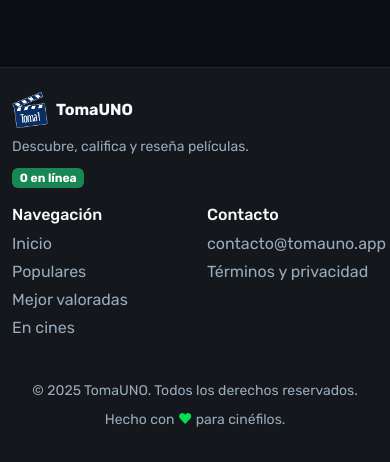
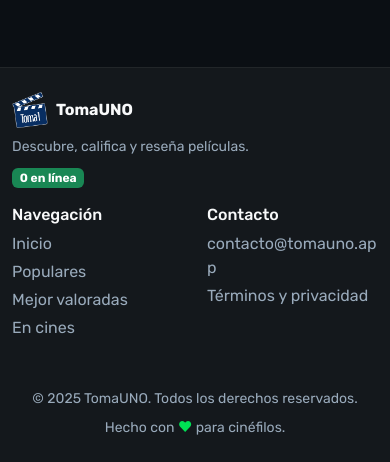
Before and after one commit to marcos-arduino/toma1, a Flask app: page / in a window 390 px wide; the page is wider, and only the part inside the window is pictured. Shown: the part 735-1197 px from the top of that part. Before the commit the page ends 1162 px from the top of that part, so only its background shows below. Run offline with Flask 3, Linux system fonts and the light colour scheme; data that the repository does not hold is empty; parts of the project's set-up code (start-up, migrations or seed data) failed here and were passed over; some libraries are stand-ins or nearby versions.

Commit message:
fix responsive

```diff
--- a/static/css/style.css
+++ b/static/css/style.css
@@ -420,8 +420,23 @@ h5 {
 .site-footer .footer-links a {
     color: #9ab;
     text-decoration: none;
+    overflow-wrap: anywhere; /* allow breaking long words like emails/URLs */
+    word-break: break-word;  /* fallback */
+    hyphens: auto;           /* hyphenation when available */
 }
 .site-footer .footer-links a:hover {
     color: #dfe6ee;
     text-decoration: underline;
 }
+
+/* Ensure footer container can wrap content on small screens */
+.site-footer .container-xl {
+    display: flex;
+    flex-direction: column;
+    gap: .5rem;
+}
+.site-footer .row { min-width: 0; }
+.site-footer .footer-links { min-width: 0; }
+@media (min-width: 768px) {
+  .site-footer .container-xl { flex-direction: column; }
+}
--- a/templates/base.html
+++ b/templates/base.html
@@ -135,7 +135,7 @@
                     <div class="col-6 col-md-4">
                         <h6 class="text-light mb-2">Contacto</h6>
                         <ul class="list-unstyled mb-0 footer-links">
-                            <li><a href="mailto:contacto@tomauno.app">contacto@tomauno.app</a></li>
+                            <li><a class="text-break" href="mailto:contacto@tomauno.app">contacto@tomauno.app</a></li>
                             <li><a href="#">Términos y privacidad</a></li>
                         </ul>
                     </div>
```
